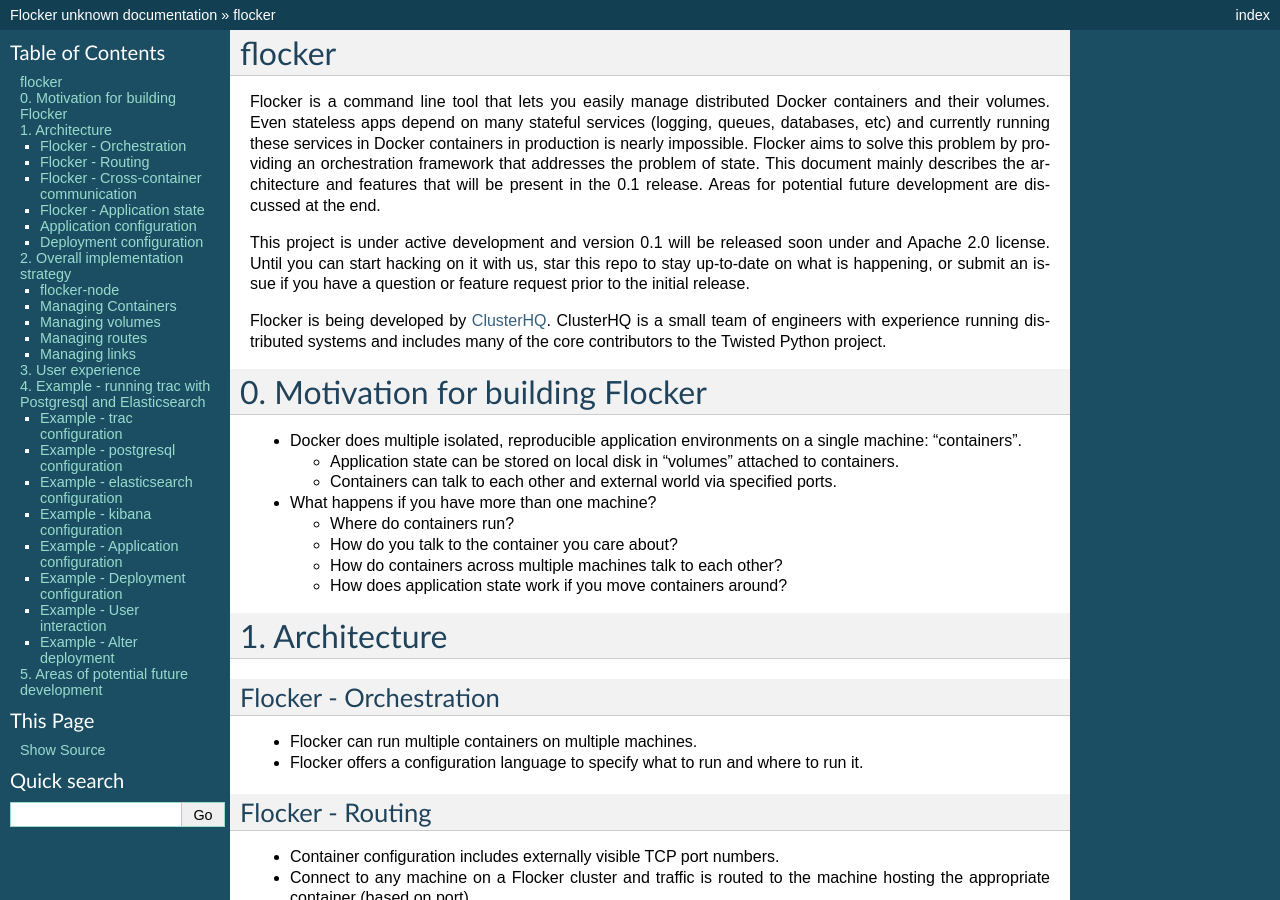
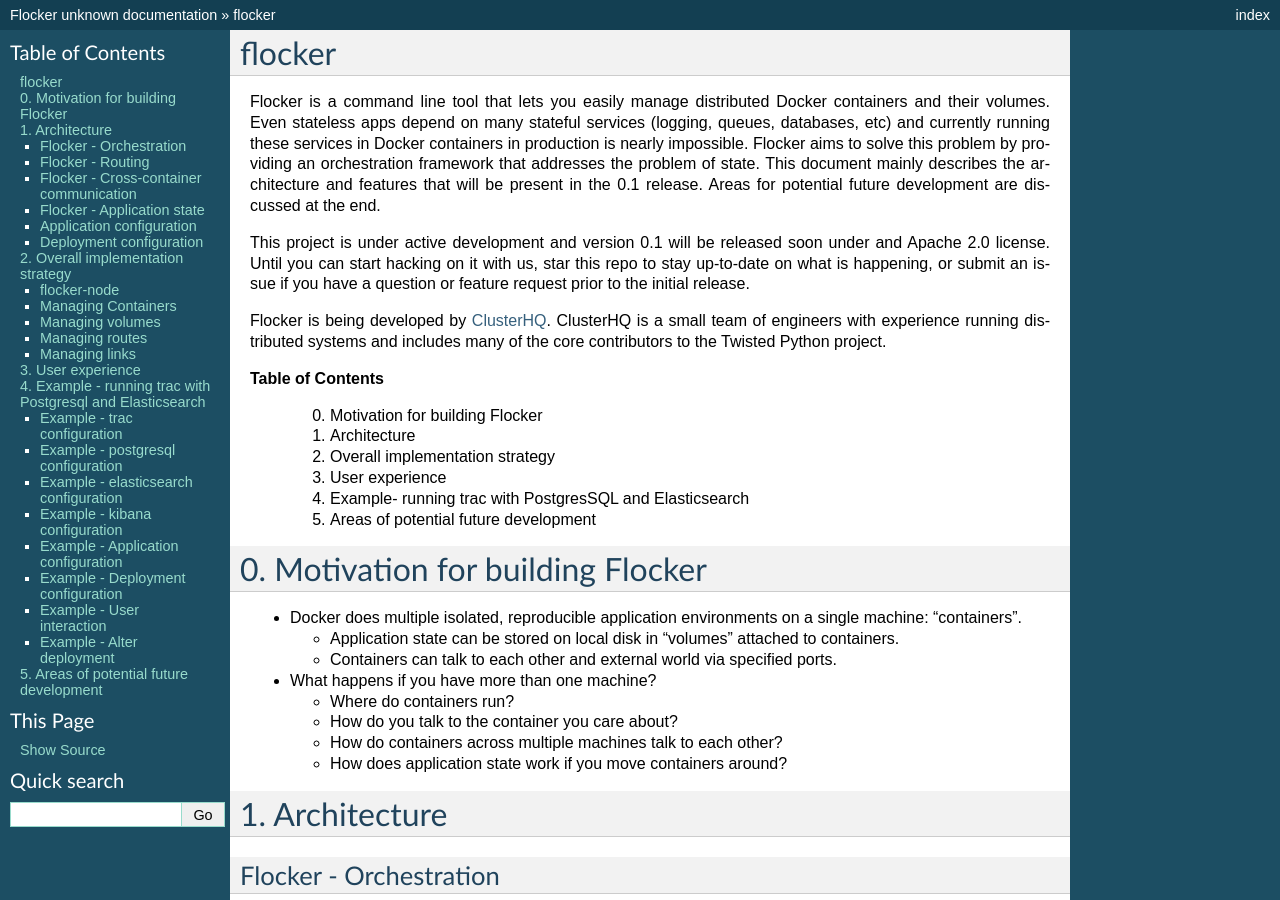
Before and after one commit to ClusterHQ/flocker, a Sphinx documentation site: the page built from docs/architecture/presentation.rst, in a window 1280 px wide and 900 px high. Built offline with Sphinx 7.4.7, drawn with Linux system fonts in a browser that asks for light colours; some of the changed lines change nothing that is shown.

Commit message:
updated ToC

```diff
--- a/docs/architecture/presentation.rst
+++ b/docs/architecture/presentation.rst
@@ -14,7 +14,7 @@
 Flocker is being developed by `ClusterHQ`_.
 ClusterHQ is a small team of engineers with experience running distributed systems and includes many of the core contributors to the Twisted Python project.
 
-.. contents:: Table of Contents
+**Table of Contents**
 
  0. Motivation for building Flocker
  1. Architecture
```
